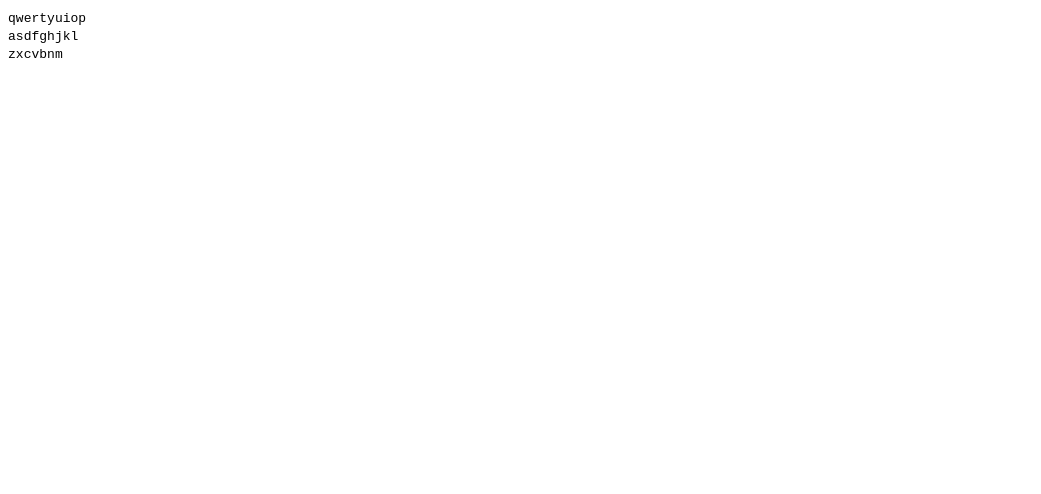
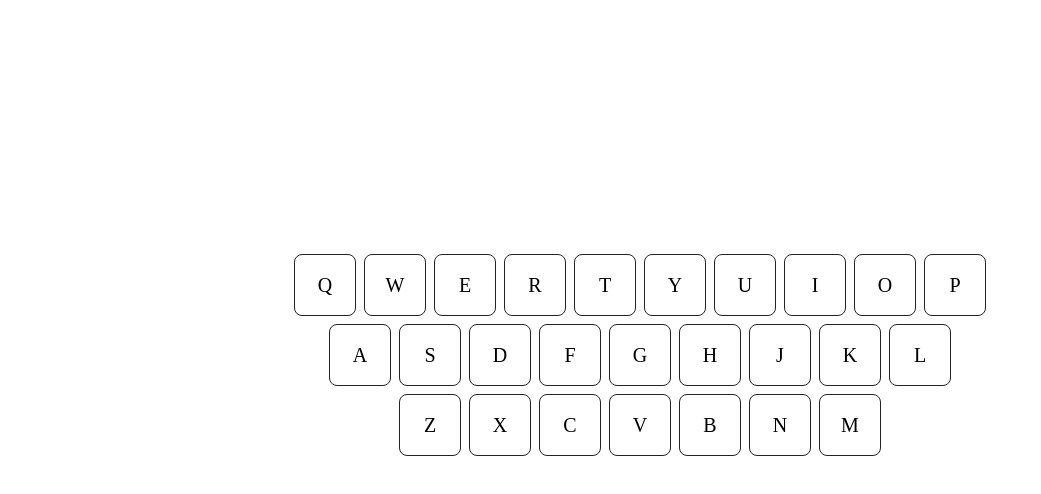
Before and after one commit to lapland917/-, a plain HTML site: page JS/第一个JS项目/test.html in a window 1280 px wide. Shown: the whole page, without its empty margins (0-1041 px from the left). Drawn offline with Linux system fonts and the light colour scheme.

Commit message:
Update test.html

```diff
--- a/JS/第一个JS项目/test.html
+++ b/JS/第一个JS项目/test.html
@@ -2,12 +2,72 @@
 <html>
 <head>
 	<title></title>
+	<meta charset="utf-8">
+	<style type="text/css">
+		*{
+			padding: 0;
+			margin: 0;
+		}
+		body{
+
+		}
+		kbd{
+			font-family: "微软雅黑";
+			font-size: 20px;
+			width: 3em;
+			height: 3em;
+			border: 1px solid #242424;
+			display: inline-block;
+			line-height: 3em;
+			margin:4px 4px;
+			border-radius: 8px;
+			text-transform: capitalize;
+
+			background-color: white;
+			position: relative;
+		}
+		#zhangsan>div{
+			text-align: center;
+		}
+		#zhangsan{
+			margin-top: 250px;
+			min-width: 800px;
+		}
+		kbd:hover{
+			transform: scale(0.95);
+			box-shadow: 0px 0px 2px 2px #e3e2e2 inset;
+			transition: all 0.5s;
+		}
+
+		kbd:hover button{
+			display: inline-block;
+
+		}
+
+		button{
+			position: absolute;
+			top: 0px;
+    	left: 18px;
+			font-size: 9px;
+			display: none;
+		}
+	</style>
 </head>
 <body>
 	<div id="zhangsan">
 
 	</div>
 	<script type="text/javascript">
+		//把键盘上的按键存入hash
+		var hash = {
+			'q':'qq.com' ,
+			'w': 'weibo.com',
+			'e': 'ele.me',
+			't': 't.tt',
+			'b': 'baidu.com',
+			'g': 'google.com.hk',
+			'y': 'youtube.com'
+		}
 	  // 把键盘上的字母分成3个数组存入数组keys
 		var keys = [
 			['q','w','e','r','t','y','u','i','o','p'],
@@ -23,13 +83,27 @@
 			      var index2 = 0
 			      while(index2 < row.length){
 			    	kbd1 = document.createElement('kbd')
-			        div1.appendChild(kbd1)
+							div1.appendChild(kbd1)
 			       	kbd1.textContent = row[index2]
+							btn1 = document.createElement('button')
+							kbd1.appendChild(btn1)
+							btn1.textContent = '编辑'
 			        index2 = index2 + 1
 			    }
 			    index = index + 1
 			  }
 
+				btn1.onclick = function(btn123){
+								 console.log(btn1)
+							}
+
+
+				document.onkeypress = function(jianpanshijian){
+					key = jianpanshijian['key']  //监听键盘事件，获取key的
+					website = hash[key]  //获取hash内，key所对应的网站
+					// location.href = 'http://' +website //把当前地址，变成'http://+website'。
+					window.open('http://'+website) //重新打开一个窗口打开网页
+				}
 
 	</script>
 </body>
```
